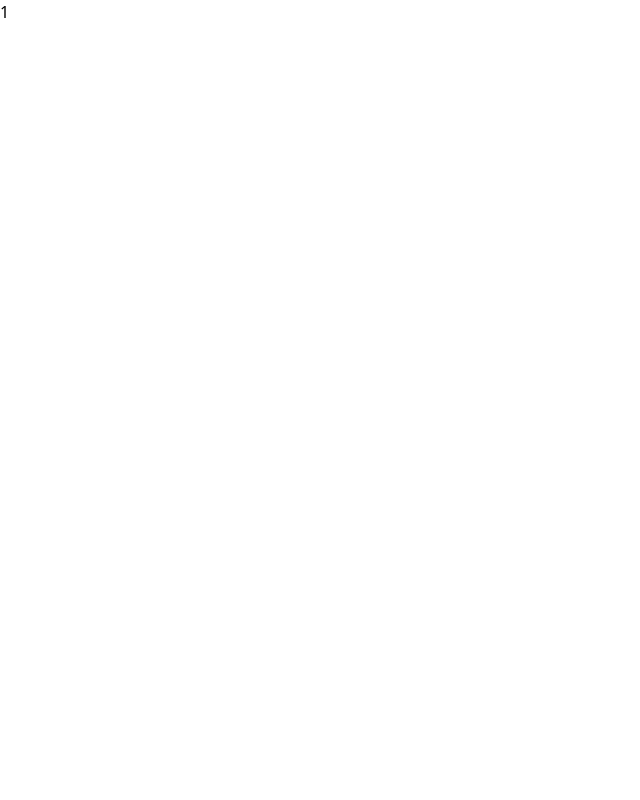
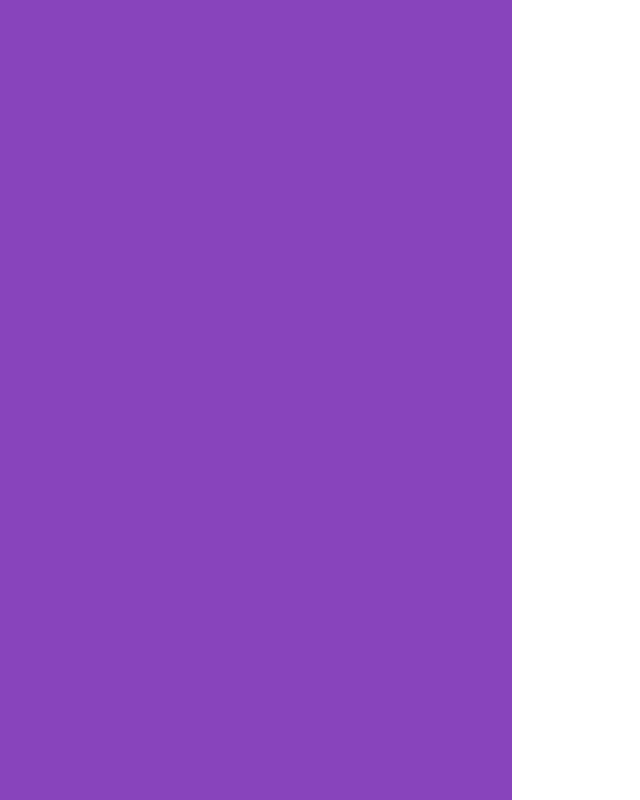
Before and after one commit to castellogui/agenda-react, a React (Vite) app: page / in a window 1280 px wide. Shown: the whole page, without its empty margins (0-640 px from the left). Built offline with nearby package versions, Linux system fonts and the light colour scheme.

Commit message:
starting to build login page

```diff
--- a/src/pages/Login.tsx
+++ b/src/pages/Login.tsx
@@ -1,3 +1,8 @@
-export default function Login () {
-    return <div>1</div>
+export default function Login() {
+  return (
+    <section className="w-full h-screen flex flex-row">
+      <div className="w-[40%] h-full bg-[#8844bc]"></div>
+      <div className="w-[60%] h-full bg-[#fff]"></div>
+    </section>
+  );
 }
```
Also changed, not shown: src/assets/logo.png, 1 other file (tests, documents, lock files or other folders).
